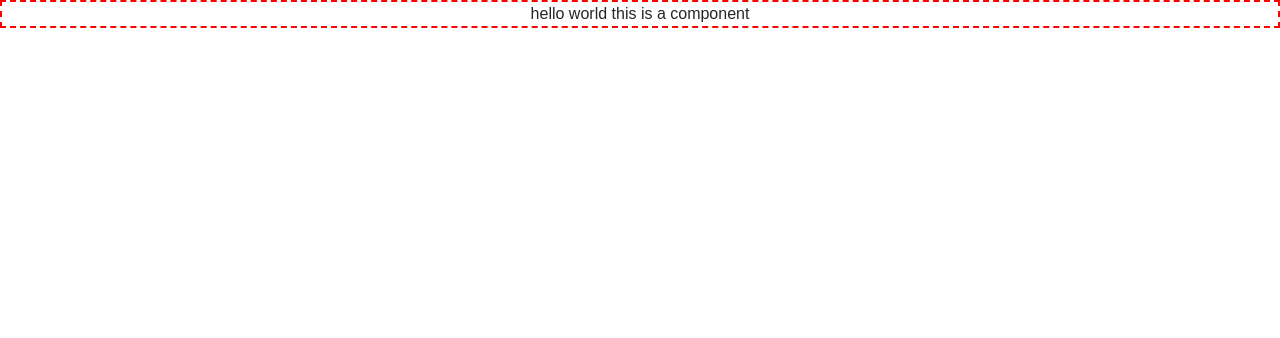
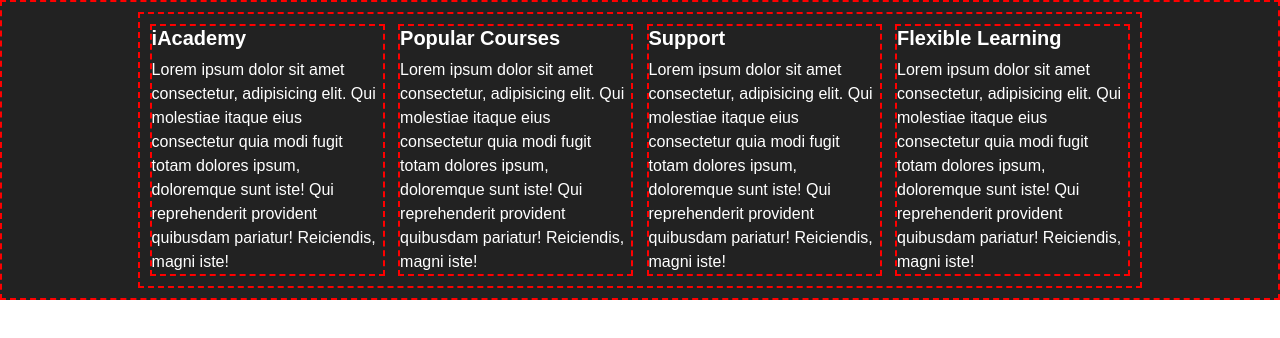
Before and after one commit to andreabellome/proj-html-vuejs, a Vue app: page / in a window 1280 px wide. Shown: the top 338 px of the page. Built offline with nearby package versions, Linux system fonts and the light colour scheme.

Commit message:
structure footer

```diff
--- a/src/App.vue
+++ b/src/App.vue
@@ -1,12 +1,12 @@
 <script>
 import axios from 'axios';
 import { store } from './store';
-import Component from './components/Component.vue';
+import FooterComp from './components/FooterComp.vue';
 
 export default {
   name: "App",
   components: {
-    Component
+    FooterComp
   },
   data() {
     return {
@@ -18,7 +18,7 @@ export default {
 </script>
 
 <template>
-  <Component />
+  <FooterComp />
 </template>
 
 <style lang="scss">
--- a/src/components/Component.vue
+++ /dev/null
@@ -1,16 +0,0 @@
-<template>
-    <div class="debug text-center">
-        hello world this is a component
-    </div>
-</template>
-
-<script>
-export default {
-    name: 'Component',
-    setup() {
-        return {}
-    }
-}
-</script>
-
-<style lang="scss" scoped></style>
--- /dev/null
+++ b/src/components/FooterComp.vue
@@ -0,0 +1,92 @@
+<template>
+    <div class="debug padd-10 container-footer">
+        <div class="debug footer-style padd-10">
+
+            <!-- start: iAcademy -->
+            <div class="debug footer-card">
+                <h5 class="text-bold col-white">
+                    iAcademy
+                </h5>
+                <span class="col-white">
+                    Lorem ipsum dolor sit amet consectetur, adipisicing elit. Qui molestiae itaque eius consectetur quia
+                    modi fugit totam dolores ipsum, doloremque sunt iste! Qui reprehenderit provident quibusdam pariatur!
+                    Reiciendis, magni iste!
+                </span>
+            </div>
+            <!-- end: iAcademy -->
+
+            <!-- start: popular courses -->
+            <div class="debug footer-card">
+                <h5 class="text-bold col-white">
+                    Popular Courses
+                </h5>
+                <span class="col-white">
+                    Lorem ipsum dolor sit amet consectetur, adipisicing elit. Qui molestiae itaque eius consectetur quia
+                    modi fugit totam dolores ipsum, doloremque sunt iste! Qui reprehenderit provident quibusdam pariatur!
+                    Reiciendis, magni iste!
+                </span>
+            </div>
+            <!-- end: popular courses -->
+
+            <!-- start: support -->
+            <div class="debug footer-card">
+                <h5 class="text-bold col-white">
+                    Support
+                </h5>
+                <span class="col-white">
+                    Lorem ipsum dolor sit amet consectetur, adipisicing elit. Qui molestiae itaque eius consectetur quia
+                    modi fugit totam dolores ipsum, doloremque sunt iste! Qui reprehenderit provident quibusdam pariatur!
+                    Reiciendis, magni iste!
+                </span>
+            </div>
+            <!-- end: support -->
+
+            <!-- start: flexible learning -->
+            <div class="debug footer-card">
+                <h5 class="text-bold col-white">
+                    Flexible Learning
+                </h5>
+                <span class="col-white">
+                    Lorem ipsum dolor sit amet consectetur, adipisicing elit. Qui molestiae itaque eius consectetur quia
+                    modi fugit totam dolores ipsum, doloremque sunt iste! Qui reprehenderit provident quibusdam pariatur!
+                    Reiciendis, magni iste!
+                </span>
+            </div>
+            <!-- end: flexible learning -->
+
+        </div>
+    </div>
+</template>
+
+<script>
+export default {
+    name: 'FooterComp',
+    setup() {
+        return {}
+    }
+}
+</script>
+
+<style lang="scss" scoped>
+.footer-style {
+    width: 80%;
+    margin: auto;
+
+    color: #FFFFFF;
+
+    display: flex;
+    flex-direction: row;
+    justify-content: space-between;
+
+}
+
+.footer-card {
+    width: calc(100% / 4 - 1%);
+    color: #FFFFFF;
+}
+
+.container-footer {
+    padding: 10px;
+    background-color: #222222;
+}
+</style>
```
